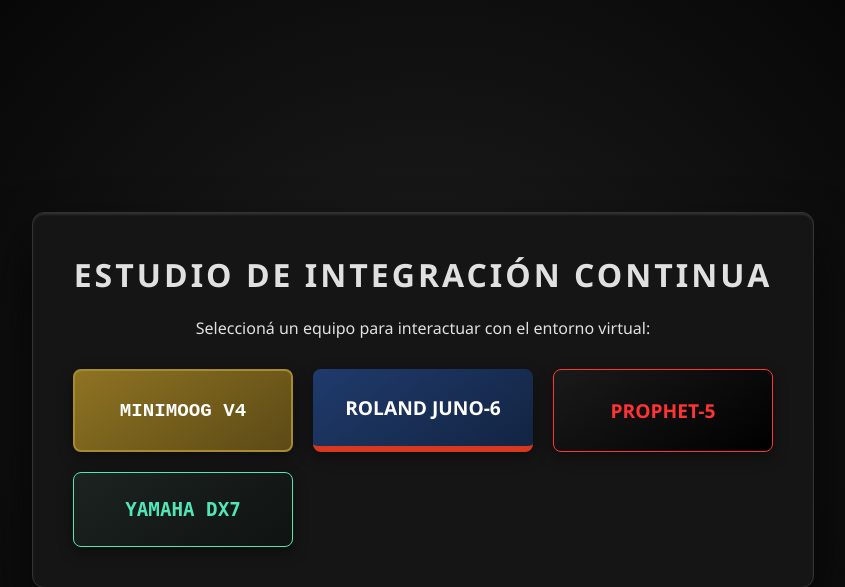
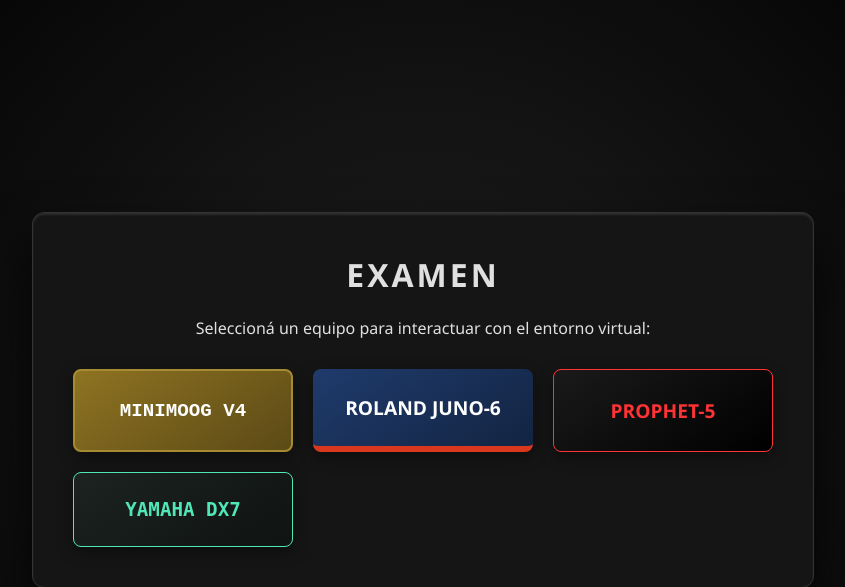
Before and after one commit to ulises-ayala/tp-integracion-continua, a Flask app: page / in a window 1280 px wide. Shown: the top 587 px of the page, without its empty margins (217-1062 px from the left). Run offline with Flask 3, Linux system fonts and the light colour scheme.

Commit message:
Cambiar titulo a examen

```diff
--- a/templates/index.html
+++ b/templates/index.html
@@ -163,7 +163,7 @@
     <div class="container">
 
         {% if model == 'dashboard' %}
-            <h1>Estudio de Integración Continua</h1>
+            <h1>Examen</h1>
             <p>Seleccioná un equipo para interactuar con el entorno virtual:</p>
             <div class="grid-menu">
                 <a href="/?model=minimoog" class="synth-card btn-minimoog">MINIMOOG V4</a>
```
